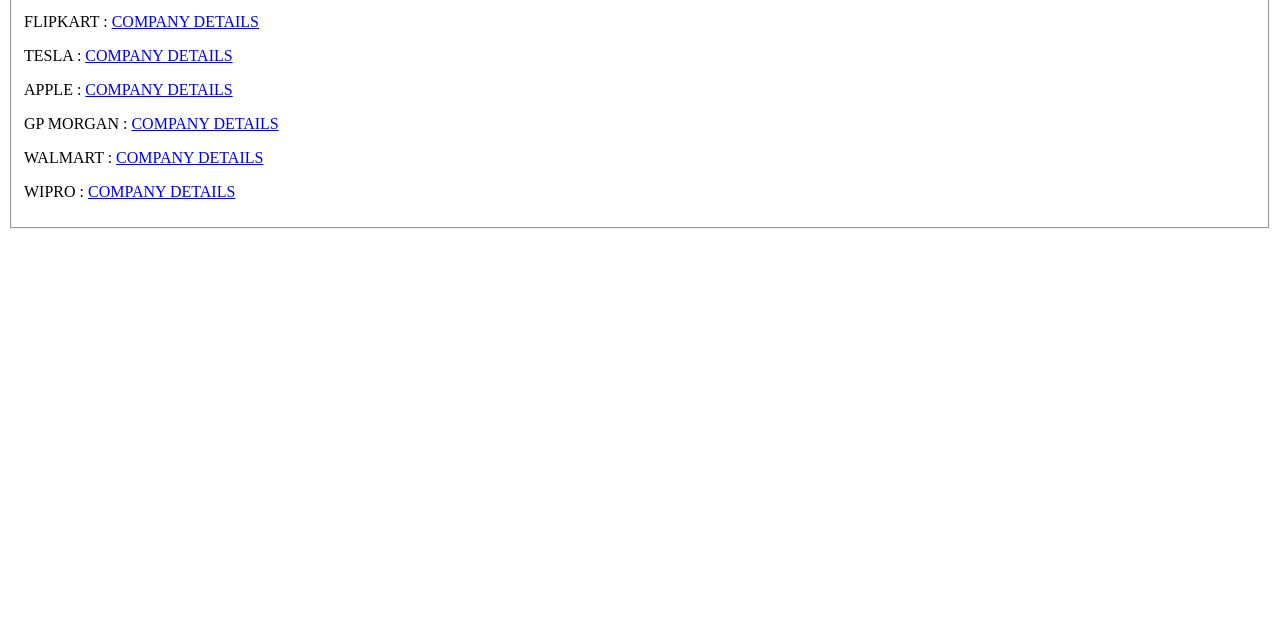
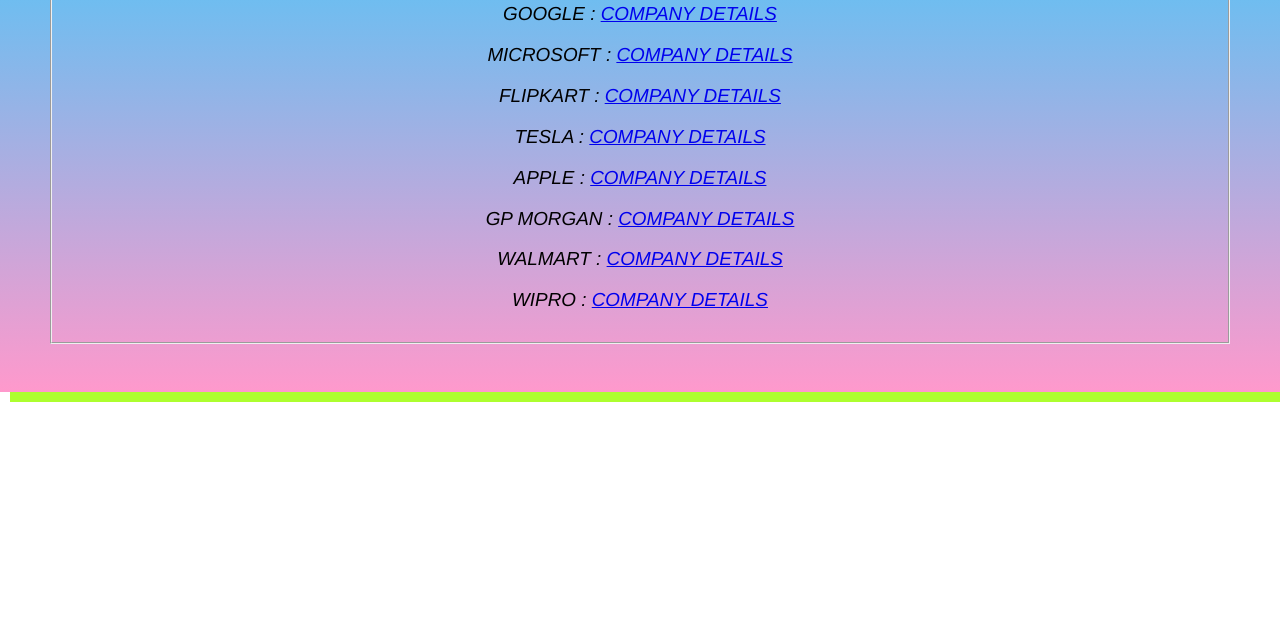
Before and after one commit to vermaanurag1532/HACK_FEST, a plain HTML site: page PROJECT/companies.html in a window 1280 px wide. Shown: the part 164-800 px from the top of the page. Drawn offline with Linux system fonts and the light colour scheme.

Commit message:
Update companies.html

```diff
--- a/PROJECT/companies.html
+++ b/PROJECT/companies.html
@@ -5,6 +5,7 @@
     <meta charset="UTF-8">
     <meta http-equiv="X-UA-Compatible" content="IE=edge">
     <meta name="viewport" content="width=device-width, initial-scale=1.0">
+     <link rel="stylesheet" href="companies.css">
     <title>COMPANIES</title>
 </head>
 
```
